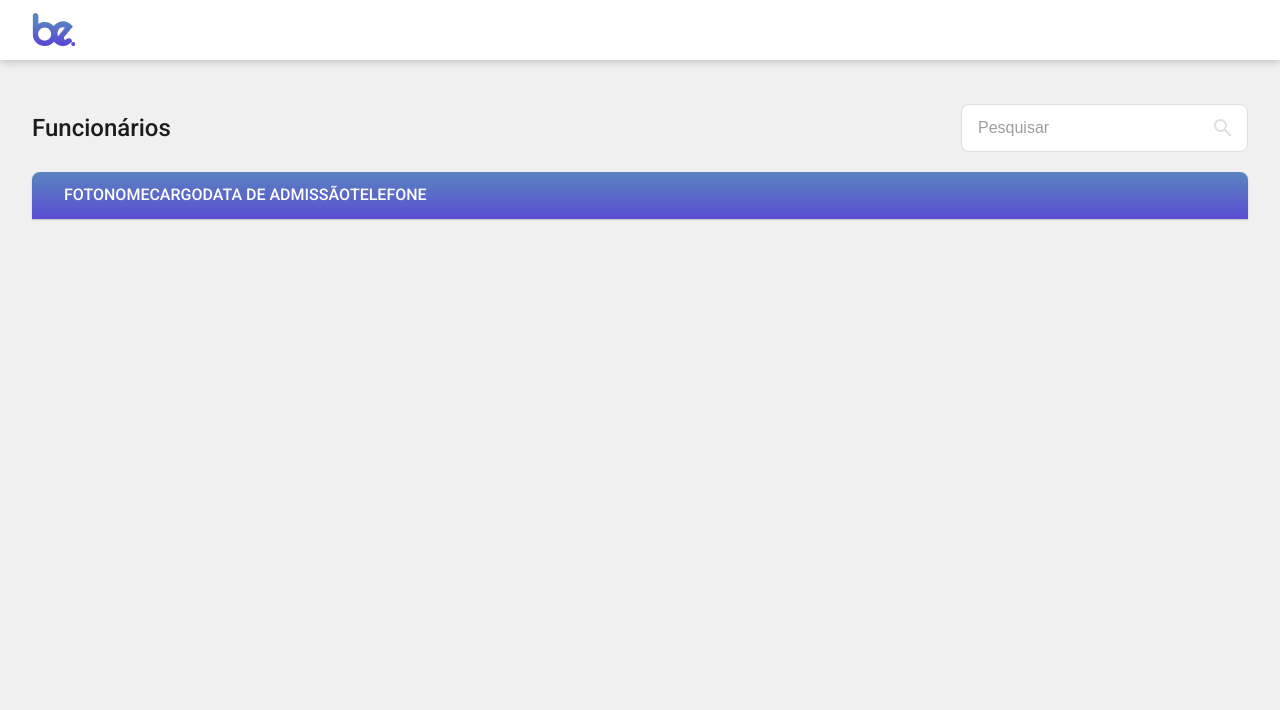
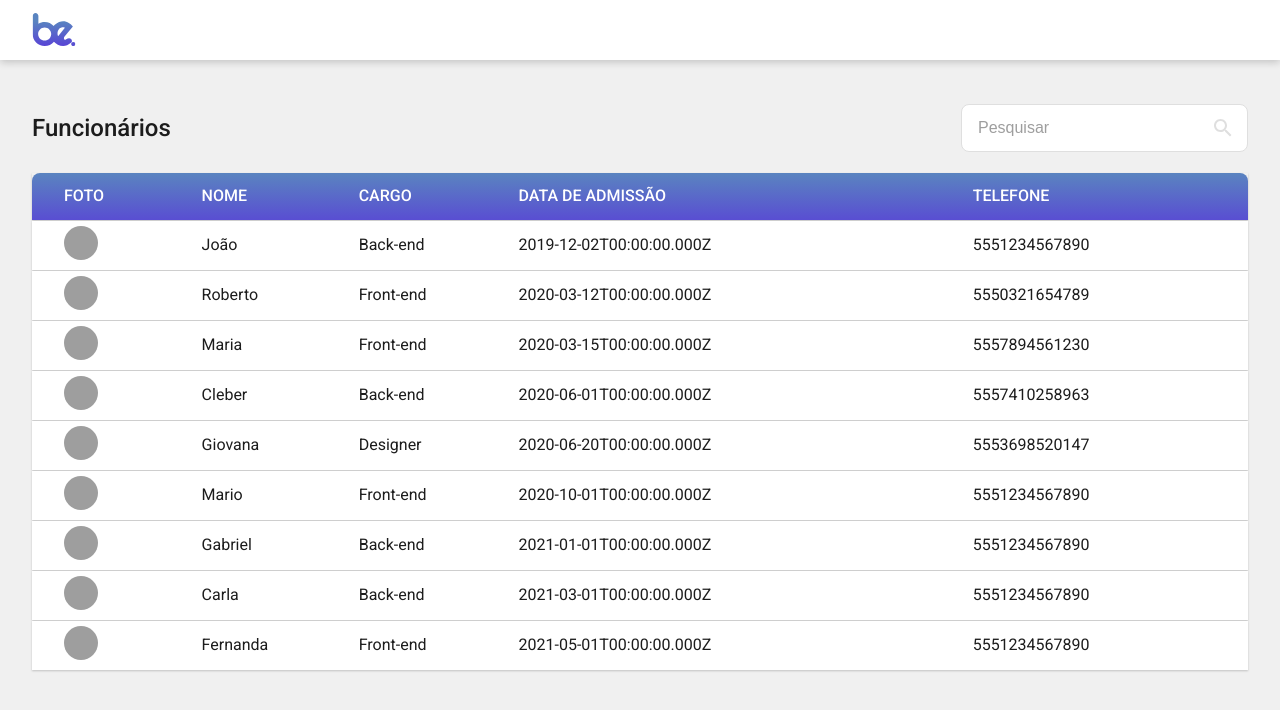
Before and after one commit to lucas-da-silva/be-desafio-frontend, a React (Vite) app: page / in a window 1280 px wide. Shown: the top 710 px of the page. Built offline with nearby package versions, Linux system fonts and the light colour scheme; data requests are answered from the project's data file; grey boxes are pictures that could not be loaded.

Commit message:
feat: :sparkles: Access the API in App.tsx and render employees data in the EmployeeTable.tsx

```diff
--- a/src/App.tsx
+++ b/src/App.tsx
@@ -1,8 +1,17 @@
-import { Header, Table } from "./components";
+import { Header, EmployeeTable } from "./components";
 import "./App.css";
 import SearchIcon from "./assets/search.svg";
+import { useEffect, useState } from "react";
+import { IEmployee } from "./interfaces/IEmployee";
+import { getEmployees } from "./services/employeesService";
 
 function App() {
+  const [employees, setEmployees] = useState<IEmployee[]>([]);
+
+  useEffect(() => {
+    getEmployees().then((data) => setEmployees(data));
+  }, []);
+
   return (
     <main>
       <Header />
@@ -20,8 +29,7 @@ function App() {
             <img className="search-icon" src={SearchIcon} alt="Search" />
           </div>
         </div>
-
-        <Table />
+        {employees.length > 0 && <EmployeeTable employees={employees} />}
       </div>
     </main>
   );
--- /dev/null
+++ b/src/components/EmployeeTable.tsx
@@ -0,0 +1,40 @@
+import { IEmployee } from "../interfaces/IEmployee";
+import "./Table.css";
+
+type TableProps = {
+  employees: IEmployee[];
+};
+
+export function EmployeeTable({ employees }: TableProps) {
+  return (
+    <table id="employee-table">
+      <thead className="table-header">
+        <tr>
+          <th>FOTO</th>
+          <th>NOME</th>
+          <th>CARGO</th>
+          <th>DATA DE ADMISSÃO</th>
+          <th>TELEFONE</th>
+        </tr>
+      </thead>
+
+      <tbody className="table-body">
+        {employees.map((employee) => (
+          <tr className="table-row" key={employee.id}>
+            <td>
+              <img
+                className="employee-image"
+                src={employee.image}
+                alt="Employee image"
+              />
+            </td>
+            <td className="employee-text">{employee.name}</td>
+            <td className="employee-text">{employee.job}</td>
+            <td className="employee-text">{employee.admission_date}</td>
+            <td className="employee-text">{employee.phone}</td>
+          </tr>
+        ))}
+      </tbody>
+    </table>
+  );
+}
--- a/src/components/Table.css
+++ b/src/components/Table.css
@@ -1,18 +1,13 @@
-.table {
+#employee-table {
   width: 100%;
   margin-top: 20px;
+  border-collapse: separate;
+  border-spacing: 0 1px;
 }
 
 .table-header {
-  display: flex;
-  justify-content: space-between;
-  align-items: center;
-  padding: 14px 32px 14px 32px;
-  gap: 125px;
-  border-radius: 8px 8px 0px 0px;
-  opacity: 0px;
+  height: 47px;
   background: linear-gradient(180deg, #5a84c0 0%, #594ed2 100%);
-  height: 47px;
   box-shadow: 0px 1px 2px 0px rgba(0, 0, 0, 0.2);
   font-size: 16px;
   font-weight: 500;
@@ -20,3 +15,41 @@
   text-align: left;
   color: rgba(255, 255, 255, 1);
 }
+
+.table-header tr th {
+  vertical-align: middle;
+}
+
+.table-header tr th:first-child {
+  padding-left: 32px;
+  border-radius: 8px 0px 0px 0px;
+}
+
+.table-header tr th:last-child {
+  border-radius: 0px 8px 0px 0px;
+}
+
+.table-row {
+  position: relative;
+  height: 49px;
+  background-color: rgba(255, 255, 255, 1);
+  box-shadow: 0px 1px 2px 0px rgba(0, 0, 0, 0.2);
+}
+
+.table-row td {
+  vertical-align: middle;
+  font-size: 16px;
+  font-weight: 400;
+  line-height: 18.75px;
+  color: rgba(28, 28, 28, 1);
+}
+
+.table-row td:first-child {
+  padding-left: 32px;
+}
+
+.employee-image {
+  width: 34px;
+  height: 34px;
+  border-radius: 100%;
+}
--- a/src/components/Table.tsx
+++ /dev/null
@@ -1,17 +0,0 @@
-import "./Table.css";
-
-export function Table() {
-  return (
-    <table className="table">
-      <thead className="table-header">
-        <tr>
-          <td>FOTO</td>
-          <td>NOME</td>
-          <td>CARGO</td>
-          <td>DATA DE ADMISSÃO</td>
-          <td>TELEFONE</td>
-        </tr>
-      </thead>
-    </table>
-  );
-}
--- a/src/components/index.ts
+++ b/src/components/index.ts
@@ -1,2 +1,2 @@
 export { Header } from "./Header";
-export { Table } from "./Table";
+export { EmployeeTable } from "./EmployeeTable";
--- a/src/index.css
+++ b/src/index.css
@@ -130,10 +130,7 @@ table {
 }
 input,
 textarea,
-button,
-table,
-thead,
-tbody {
+button {
   -webkit-box-sizing: border-box; /* Safari/Chrome, other WebKit */
   -moz-box-sizing: border-box; /* Firefox, other Gecko */
   box-sizing: border-box; /* Opera/IE 8+ */
```
